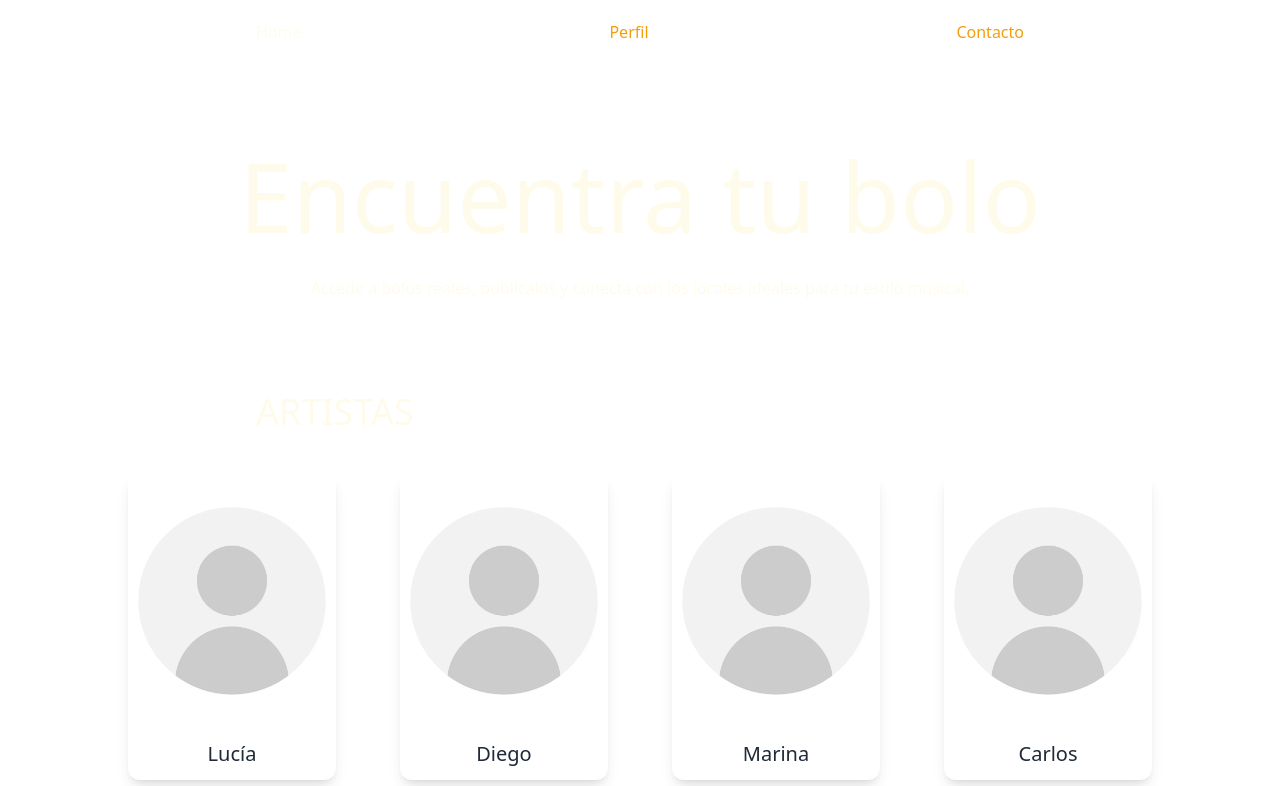
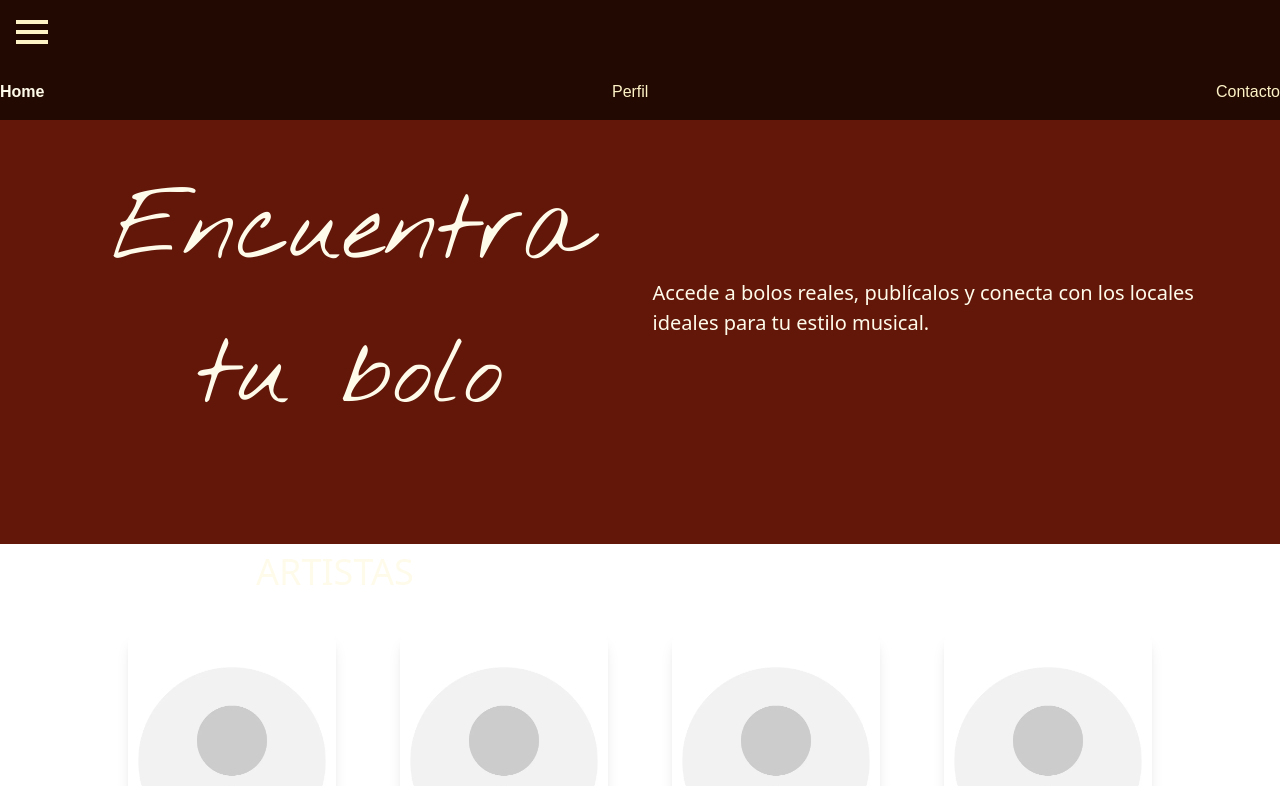
Before and after one commit to maury-l1/React-Etb, a React (Vite) app: page / in a window 1280 px wide. Shown: the top 786 px of the page. Built offline with nearby package versions, Linux system fonts and the light colour scheme.

Commit message:
ft scsss

```diff
--- /dev/null
+++ b/public/_variables.scss
@@ -0,0 +1,29 @@
+// Colores
+$color-fondo-navbar: #220901;
+$color-fondo-principal: #621708;
+$color-amarillo-claro: #fffbeb;
+$color-amarillo: #fef3c7;
+
+// Tamaños
+$padding-navbar: 1.25rem; // py-5 ≈ 1.25rem
+$width-navbar-container: 60%; // w-3/5
+
+// Fuentes
+$fuente-principal: "Nothing You Could Do", 'cursive';
+
+// Tamaños de texto
+$texto-hero-title: 6rem;
+
+// Alturas / spacing
+$altura-hero: 20rem;
+$margin-texto-base: 0.5rem;
+
+// Modos
+$modo-oscuro: false;
+
+
+// Textos
+$fuente-navbar: 'Nothing', sans-serif;
+$font-size-navbar: 1rem;
+$font-size-navbar-desktop: 1.125rem;
+$font-size-navbar-large: 1.25rem;
--- a/src/components/Hero.jsx
+++ b/src/components/Hero.jsx
@@ -1,14 +1,17 @@
 import React from 'react';
+import './Hero.scss'; // <-- Aquí importas tu archivo SCSS
 
 class Hero extends React.Component {
     render() {
         return (
-            <div className="w-full h-80 bg-red flex flex-col items-center justify-center">
-                <div className=' w-fit'>
-                    <h1 className="font-nothing text-8xl text-amber-50">Encuentra tu bolo</h1>
+            <div className="hero">
+                <div className="hero-content">
+                    <h1 className="hero-title">Encuentra tu bolo</h1>
                 </div>
                 <div>
-                    <p className='text-amber-50 mt-8'>Accede a bolos reales, publícalos y conecta con los locales ideales para tu estilo musical.</p>
+                    <p className="hero-text">
+                        Accede a bolos reales, publícalos y conecta con los locales ideales para tu estilo musical.
+                    </p>
                 </div>
             </div>
         );
--- /dev/null
+++ b/src/components/Hero.scss
@@ -0,0 +1,86 @@
+// Variables
+@import '../../public/variables';
+
+.hero {
+  width: 100%;
+  height: 20rem;
+  display: flex;
+  flex-direction: column;
+  align-items: center;
+  justify-content: center;
+
+  @if $modo-oscuro {
+    background-color: darken($color-fondo-principal, 30%);
+  } @else {
+    background-color: $color-fondo-principal;
+  }
+
+  color: $color-amarillo-claro;
+  text-rendering: optimizeLegibility;
+  -webkit-font-smoothing: antialiased;
+  padding: 1rem;
+
+  .hero-content {
+    width: fit-content;
+
+    .hero-title {
+      font-family: $fuente-principal;
+      font-size: 3rem; // Base móvil
+      color: $color-amarillo-claro;
+      text-align: center;
+    }
+  }
+
+  .hero-text {
+    color: $color-amarillo-claro;
+    font-size: 1rem;
+    margin-top: 1rem;
+    line-height: 1.5;
+
+    @for $i from 1 through 3 {
+      &:nth-child(#{$i}) {
+        margin-top: $margin-texto-base * $i;
+      }
+    }
+  }
+}
+
+// --------------------
+// Tablet (min-width: 768px)
+// --------------------
+@media (min-width: 768px) {
+  .hero {
+    height: 25rem;
+    flex-direction: row;
+    justify-content: space-around;
+    padding: 2rem;
+
+    .hero-content .hero-title {
+      font-size: 4.5rem;
+    }
+
+    .hero-text {
+      font-size: 1.125rem;
+      max-width: 40rem;
+    }
+  }
+}
+
+// --------------------
+// Desktop (min-width: 1024px)
+// --------------------
+@media (min-width: 1024px) {
+  .hero {
+    height: 30rem;
+    padding: 3rem;
+
+    .hero-content .hero-title {
+      font-size: 6rem;
+    }
+
+    .hero-text {
+      font-size: 1.25rem;
+      max-width: 50rem;
+    }
+  }
+}
--- a/src/components/NavBar.jsx
+++ b/src/components/NavBar.jsx
@@ -1,42 +1,34 @@
-import { Link, useLocation } from 'react-router-dom'
+import { useState } from 'react';
+import { Link, useLocation } from 'react-router-dom';
+import './Navbar.scss';
 
 function Navbar() {
-  const location = useLocation()
+  const location = useLocation();
+  const [menuOpen, setMenuOpen] = useState(false);
 
-  const isActive = (path) => location.pathname === path
+  const isActive = (path) => location.pathname === path;
+
+  const toggleMenu = () => setMenuOpen(!menuOpen);
 
   return (
-    <nav role='navigation' className="bg-brown py-5 flex justify-center">
-      <div className="navbar-container w-3/5">
-        <ul className="flex justify-between">
-          <li>
-            <Link
-              to="/"
-              className={`text-amber-50 ${isActive('/') ? 'active' : 'text-amber-500'}`}
-            >
-              Home
-            </Link>
-          </li>
-          <li>
-            <Link
-              to="/perfil"
-              className={`text-amber-50 ${isActive('/perfil') ? 'active' : 'text-amber-500'}`}
-            >
-              Perfil
-            </Link>
-          </li>
-          <li>
-            <Link
-              to="/contacto"
-              className={`text-amber-50 ${isActive('/contacto') ? 'active' : 'text-amber-500'}`}
-            >
-              Contacto
-            </Link>
-          </li>
+    <nav className="navbar" role="navigation">
+      <div className="navbar-container">
+        {/* Botón hamburguesa */}
+        <button className="hamburger" onClick={toggleMenu} aria-label="Toggle menu">
+          <span className={`bar ${menuOpen ? 'open' : ''}`}></span>
+          <span className={`bar ${menuOpen ? 'open' : ''}`}></span>
+          <span className={`bar ${menuOpen ? 'open' : ''}`}></span>
+        </button>
+
+        {/* Menú */}
+        <ul className={`nav-links ${menuOpen ? 'open' : ''}`}>
+          <li><Link to="/" className={isActive('/') ? 'active' : ''}>Home</Link></li>
+          <li><Link to="/perfil" className={isActive('/perfil') ? 'active' : ''}>Perfil</Link></li>
+          <li><Link to="/contacto" className={isActive('/contacto') ? 'active' : ''}>Contacto</Link></li>
         </ul>
       </div>
     </nav>
-  )
+  );
 }
 
-export default Navbar
+export default Navbar;
--- /dev/null
+++ b/src/components/NavBar.scss
@@ -0,0 +1,129 @@
+@import '../../public/variables';
+.navbar {
+  width: 100%;
+  background-color: $color-fondo-navbar;
+  font-family: $fuente-navbar;
+  text-rendering: optimizeLegibility;
+  -webkit-font-smoothing: antialiased;
+  position: relative;
+  padding: $padding-navbar 1rem;
+
+  .navbar {
+  @if $modo-oscuro {
+    background-color: darken($color-fondo-navbar, 20%);
+  } @else {
+    background-color: $color-fondo-navbar;
+  }
+}
+
+.nav-links li {
+  @for $i from 1 through 3 {
+    &:nth-child(#{$i}) {
+      margin-top: 0.5rem * $i;
+    }
+  }
+}
+  .navbar-container {
+    display: flex;
+    justify-content: space-between;
+    align-items: center;
+
+    .hamburger {
+      display: flex;
+      flex-direction: column;
+      justify-content: space-between;
+      width: 2rem;
+      height: 1.5rem;
+      background: none;
+      border: none;
+      cursor: pointer;
+      padding: 0;
+
+      .bar {
+        height: 0.25rem;
+        width: 100%;
+        background-color: $color-amarillo;
+        transition: all 0.3s ease;
+      }
+
+      .bar.open:nth-child(1) {
+        transform: rotate(45deg) translateY(0.5rem);
+      }
+      .bar.open:nth-child(2) {
+        opacity: 0;
+      }
+      .bar.open:nth-child(3) {
+        transform: rotate(-45deg) translateY(-0.5rem);
+      }
+    }
+
+    .nav-links {
+      position: absolute;
+      top: 100%;
+      left: 0;
+      width: 100%;
+      background-color: $color-fondo-navbar;
+      display: none; // oculto por defecto
+      padding: 1rem 0;
+
+      &.open {
+        display: flex;
+        flex-direction: row; // enlaces en línea
+        justify-content: center;
+        gap: 2rem; // separación entre enlaces
+      }
+
+      li {
+        margin: 0; // usamos gap en lugar de margin
+        a {
+          color: $color-amarillo;
+          text-decoration: none;
+          font-size: 1rem;
+
+          &.active {
+            color: $color-amarillo-claro;
+            font-weight: bold;
+          }
+
+          &:hover {
+            color: $color-amarillo-claro;
+          }
+        }
+      }
+    }
+  }
+}
+
+// --------------------
+// Tablet y Desktop
+// --------------------
+@media (min-width: 768px) {
+  .navbar-container {
+    .hamburger {
+      display: none;
+    }
+
+    .nav-links {
+      display: flex !important;
+      position: static;
+      flex-direction: row;
+      justify-content: space-between;
+      width: $width-navbar-container;
+      padding: 0;
+
+      li {
+        margin: 0 1rem;
+
+        a {
+          font-size: $font-size-navbar-desktop;
+        }
+      }
+    }
+  }
+}
+
+@media (min-width: 1024px) {
+  .nav-links li a {
+    font-size: $font-size-navbar-large;
+  }
+}
--- a/src/main.jsx
+++ b/src/main.jsx
@@ -1,14 +1,14 @@
 import { StrictMode } from 'react'
 import { createRoot } from 'react-dom/client'
-import { HashRouter } from 'react-router-dom'
+import { BrowserRouter } from 'react-router-dom'
 import './index.css';
 import App from './App.jsx';
 
 
 createRoot(document.getElementById('root')).render(
   <StrictMode>
-    <HashRouter>
+    <BrowserRouter>
       <App />
-    </HashRouter>
+    </BrowserRouter>
   </StrictMode>,
 )
```
